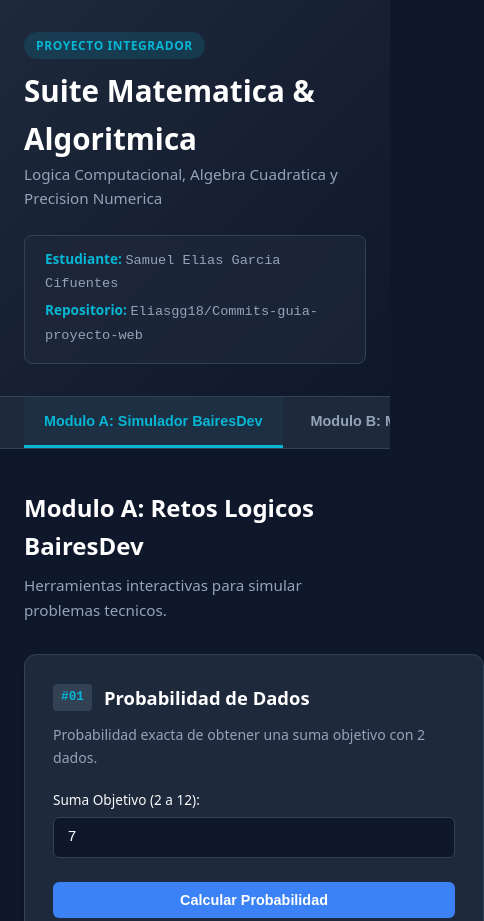
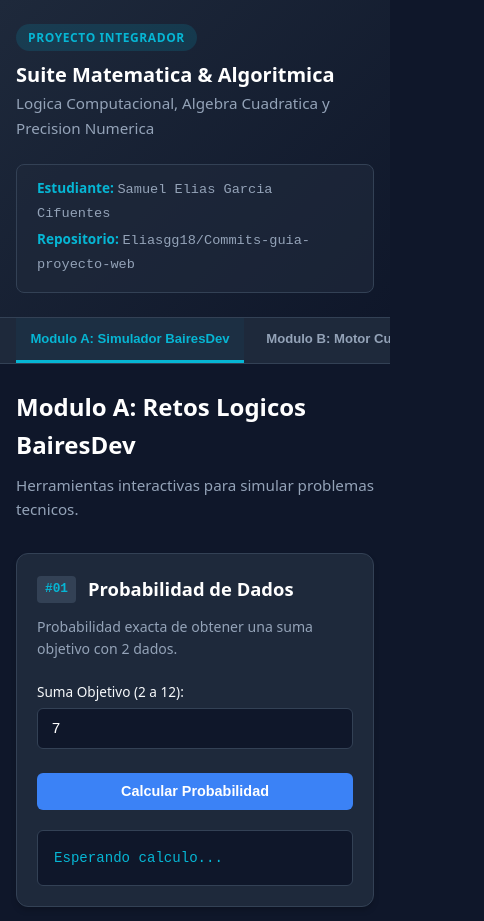
Before and after one commit to Eliasgg18/Commits-guia-proyecto-web, a plain HTML site: page index.html in a window 390 px wide. Shown: the top 921 px of the page, 484 px wide, since content can reach past the window. Drawn offline with Linux system fonts and the light colour scheme.

Commit message:
style: agrega diseño responsivo para pantallas pequeñas

```diff
--- a/css/style.css
+++ b/css/style.css
@@ -556,3 +556,62 @@ canvas {
 .footer-note {
   color: var(--accent-cyan);
 }
+
+/* ---------------------------------
+   DISEÑO RESPONSIVO
+------------------------------------ */
+@media (max-width: 768px) {
+  .grid-2col {
+    grid-template-columns: 1fr;
+  }
+
+  .container {
+    padding: 0 1rem;
+  }
+
+  .content {
+    padding: 1.5rem 1rem;
+  }
+
+  .header {
+    padding: 1.5rem 0;
+  }
+
+  .brand h1 {
+    font-size: 1.5rem;
+  }
+
+  .card,
+  .test-runner-card {
+    padding: 1.25rem;
+  }
+}
+
+@media (max-width: 480px) {
+  .brand h1 {
+    font-size: 1.25rem;
+  }
+
+  .student-info {
+    width: 100%;
+  }
+
+  .nav-tab {
+    padding: 0.85rem 0.9rem;
+    font-size: 0.82rem;
+  }
+
+  .test-controls {
+    flex-direction: column;
+    align-items: stretch;
+  }
+
+  .btn-large {
+    width: 100%;
+  }
+
+  .math-prop {
+    flex-direction: column;
+    gap: 0.15rem;
+  }
+}
```
